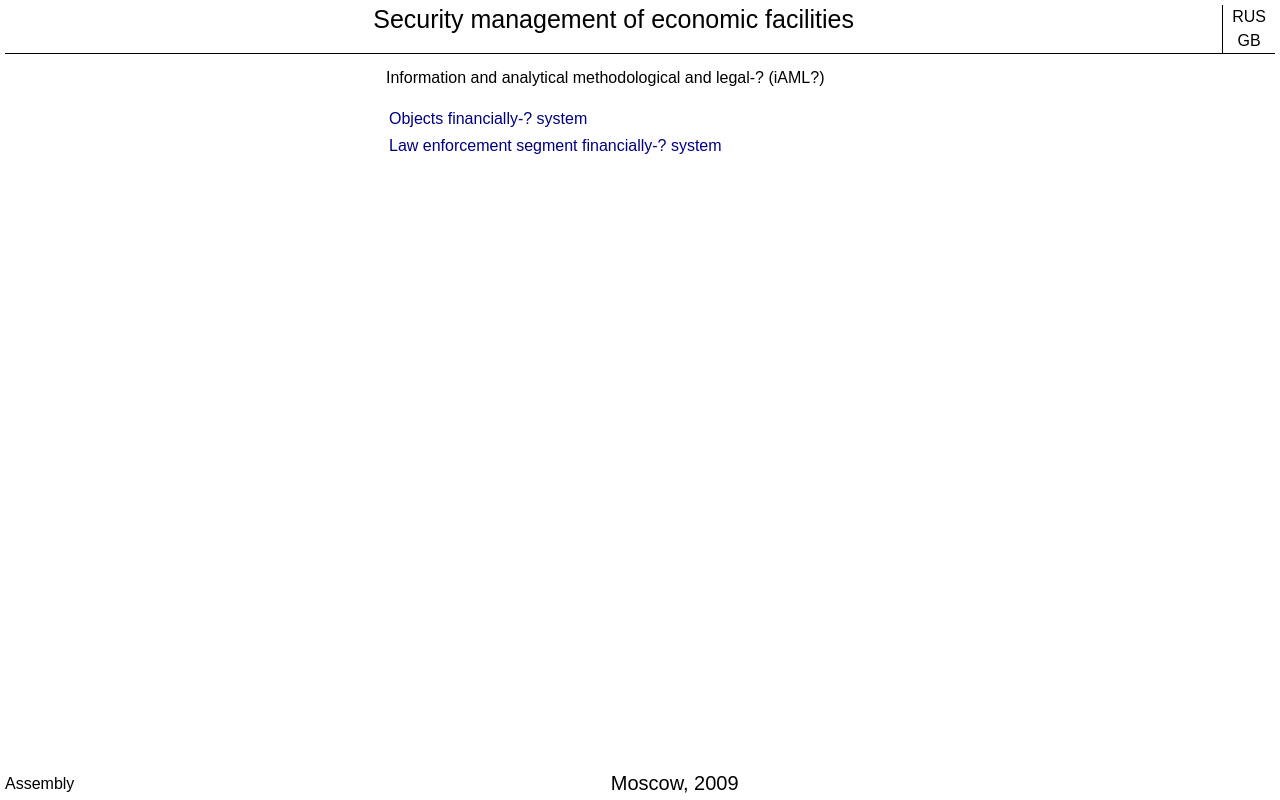
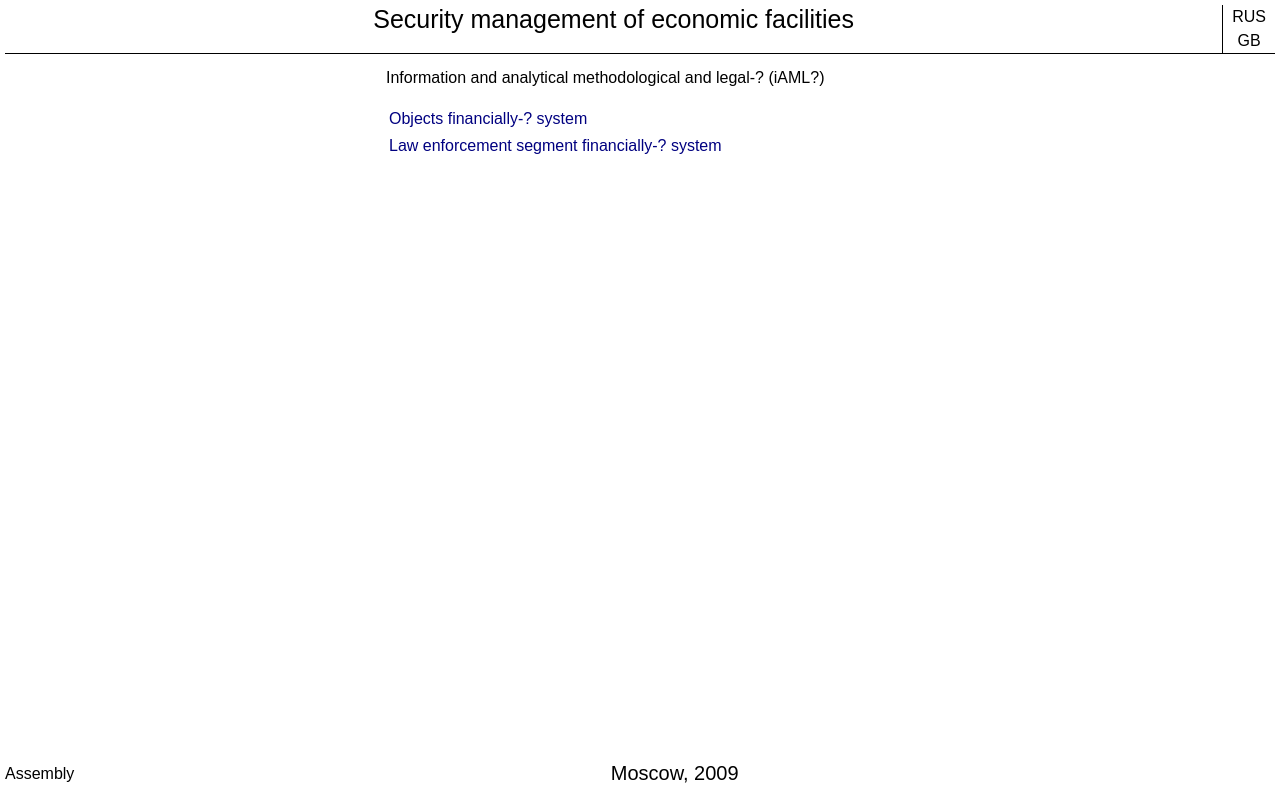
Before and after one commit to dftusert/dftusert.github.io, a plain HTML site: page titlepage/gb.html in a window 1280 px wide. Drawn offline with Linux system fonts and the light colour scheme.

Commit message:
footer update

```diff
--- a/css/base.css
+++ b/css/base.css
@@ -47,16 +47,21 @@ body {
 }
 
 .footer {
+    flex: 0 0 auto;
+    padding: 5px 0;
+
     display: flex;
     flex-direction: row;
 }
 
 .footer-left {
+    padding: 5px 0;
     margin: auto 0;
     font-size: 16px;
 }
 
 .footer-about {
+    padding: 5px 0;
     margin: auto;
     font-size: 20px;
 }
```
Also changed, not shown: 1 other file.
